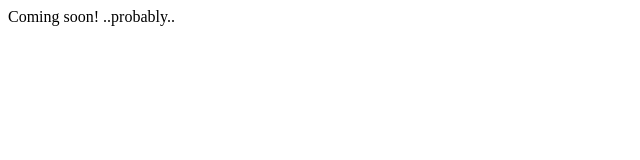
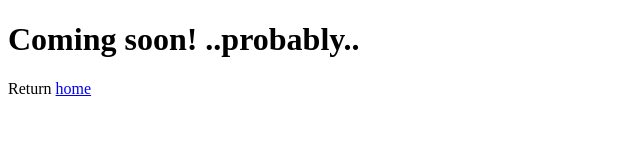
Before and after one commit to 6b9t/map, a plain HTML site: page index.html in a window 1280 px wide. Shown: the whole page, without its empty margins (0-640 px from the left). Drawn offline with Linux system fonts and the light colour scheme.

Commit message:
Update index.html

```diff
--- a/index.html
+++ b/index.html
@@ -1,5 +1,15 @@
 <!doctype html>
 <html>
-  <title>6b9t.org Map</title>
-  <body>Coming soon! ..probably..</body>
+	<head>
+		<title>6b9t.org Map</title>
+	  	<link rel="shortcut icon" type="image/x-icon" href="favicon.png">
+	</head>
+  <body>
+  	<h1>
+  		Coming soon! ..probably..
+  	</h1>
+  	<p>
+  		Return <a href="https://www.6b9t.org/">home</a>
+  	</p>
+  </body>
 </html>
```
